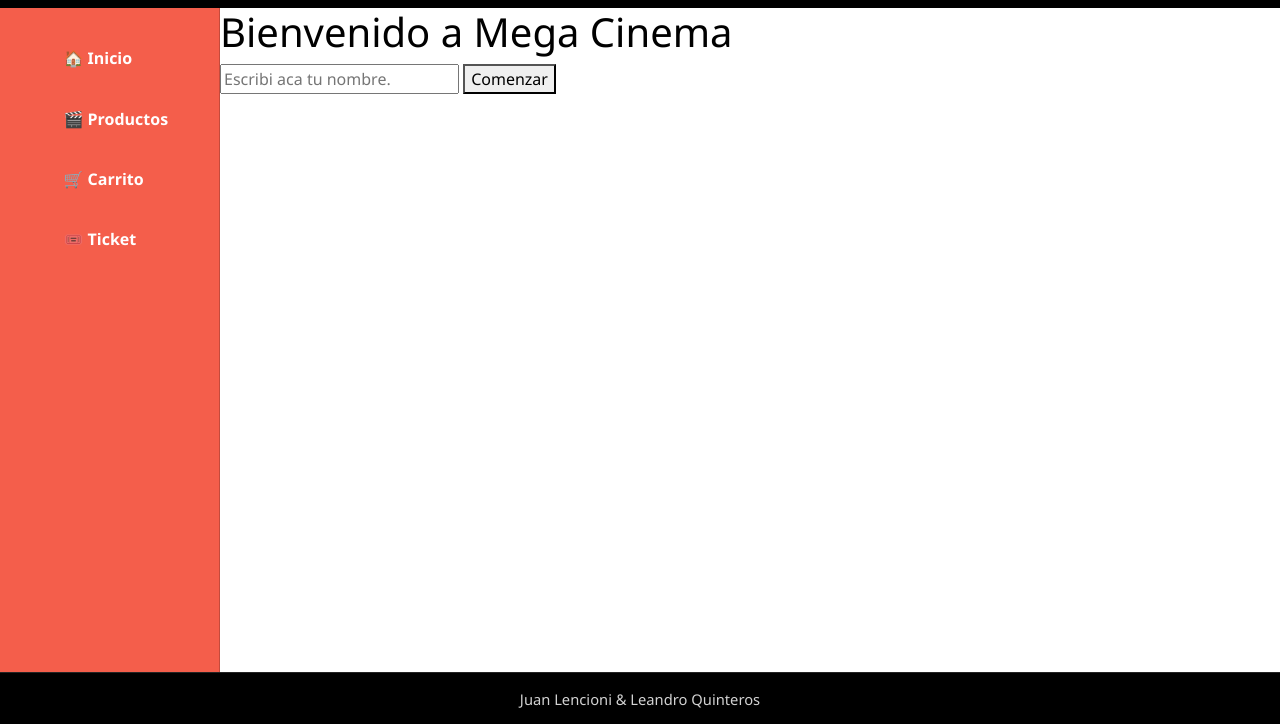
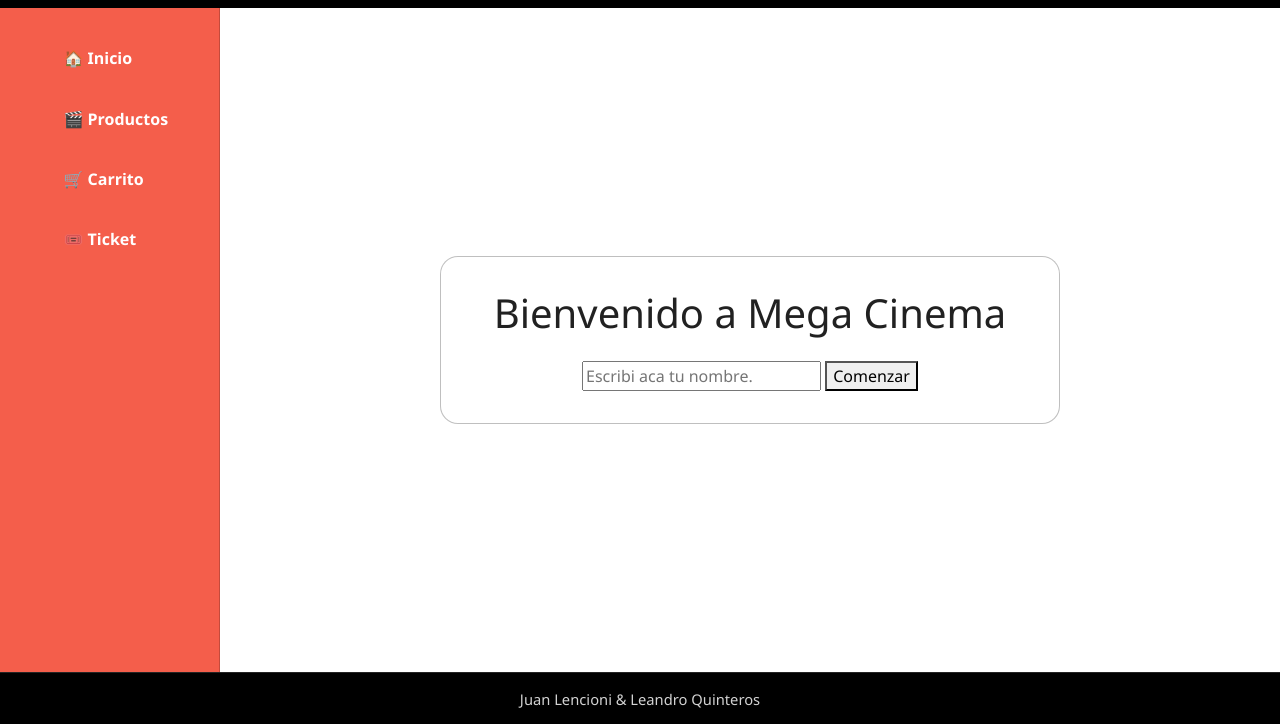
Before and after one commit to Runick93/TP_INTEGRADOR_PROGRA_3, a plain HTML site: page Frontend/index.html in a window 1280 px wide. Shown: the part 76-800 px from the top of the page. Drawn offline with nearby package versions, Linux system fonts and the light colour scheme.

Commit message:
centrado el div de bienvenida

```diff
--- a/Frontend/css/style.css
+++ b/Frontend/css/style.css
@@ -4,8 +4,8 @@ body {
   display: flex;
   flex-direction: column;
   font-family: "Montserrat", "Segoe UI", sans-serif;
-  color: var(--text-main);
-  background: var(--bg-base);
+  color: rgba(0, 0, 0, 0.87);
+  background:  rgba(255, 255, 255, 0.87);
 }
 
 header {
@@ -36,6 +36,7 @@ header {
   gap: 0.65rem;
 }
 
+
 .sidebar a {
   display: block;
   padding: 0.75rem 0.9rem;
@@ -50,6 +51,28 @@ header {
   display: flex;
   flex: 1;
   min-height: 0;
+}
+
+main {
+  display: flex;
+  justify-content: center;
+  align-items: center;
+  padding: clamp(1.25rem, 3vw, 2.2rem);
+  background: var(--surface-strong);
+  flex: 1;
+}
+
+.content-actions {
+  width: min(620px, 100%);
+  padding: clamp(1.3rem, 3vw, 2rem);
+  border-radius: 18px;
+  background: rgba(255, 255, 255, 0.9);
+  border: 1px solid rgba(0, 0, 0, 0.25);
+  display: flex;
+  flex-direction: column;
+  align-items: center;
+  justify-content: center;
+  gap: 1rem;
 }
 
 footer {
```
